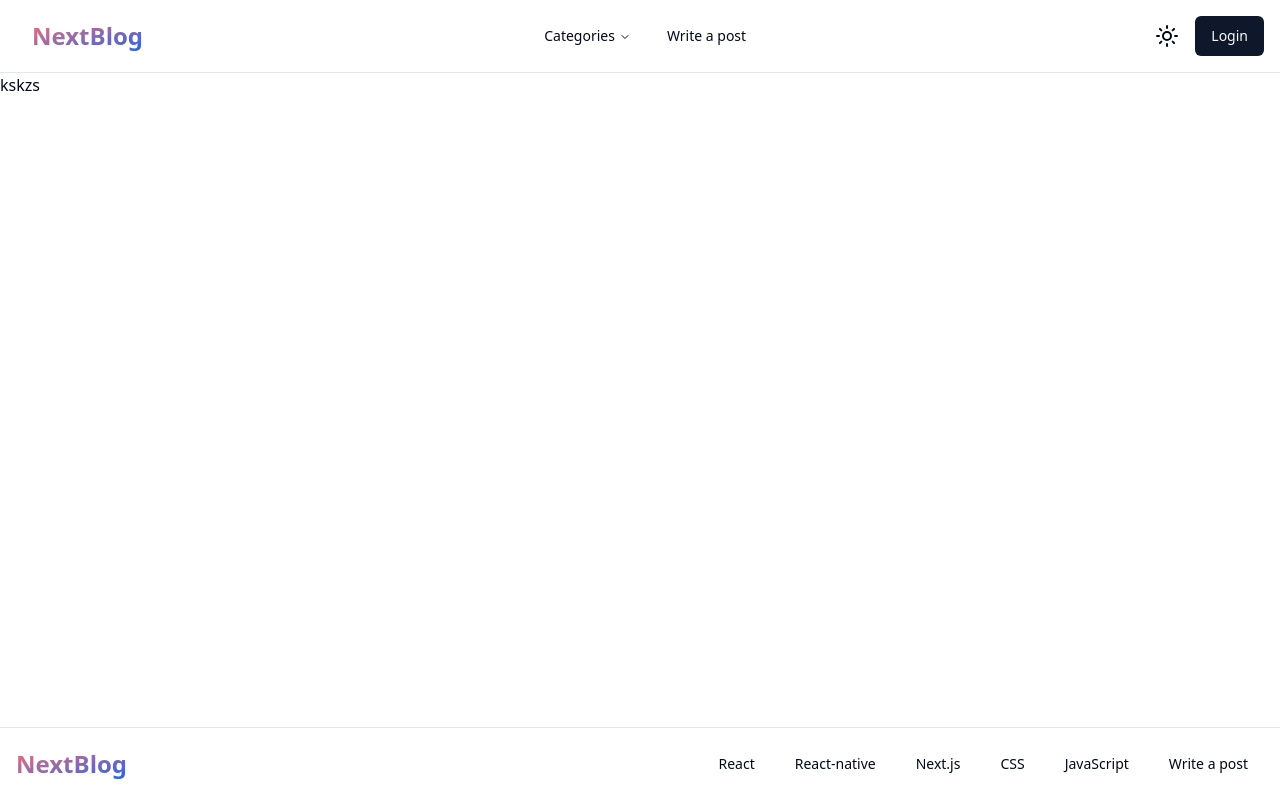
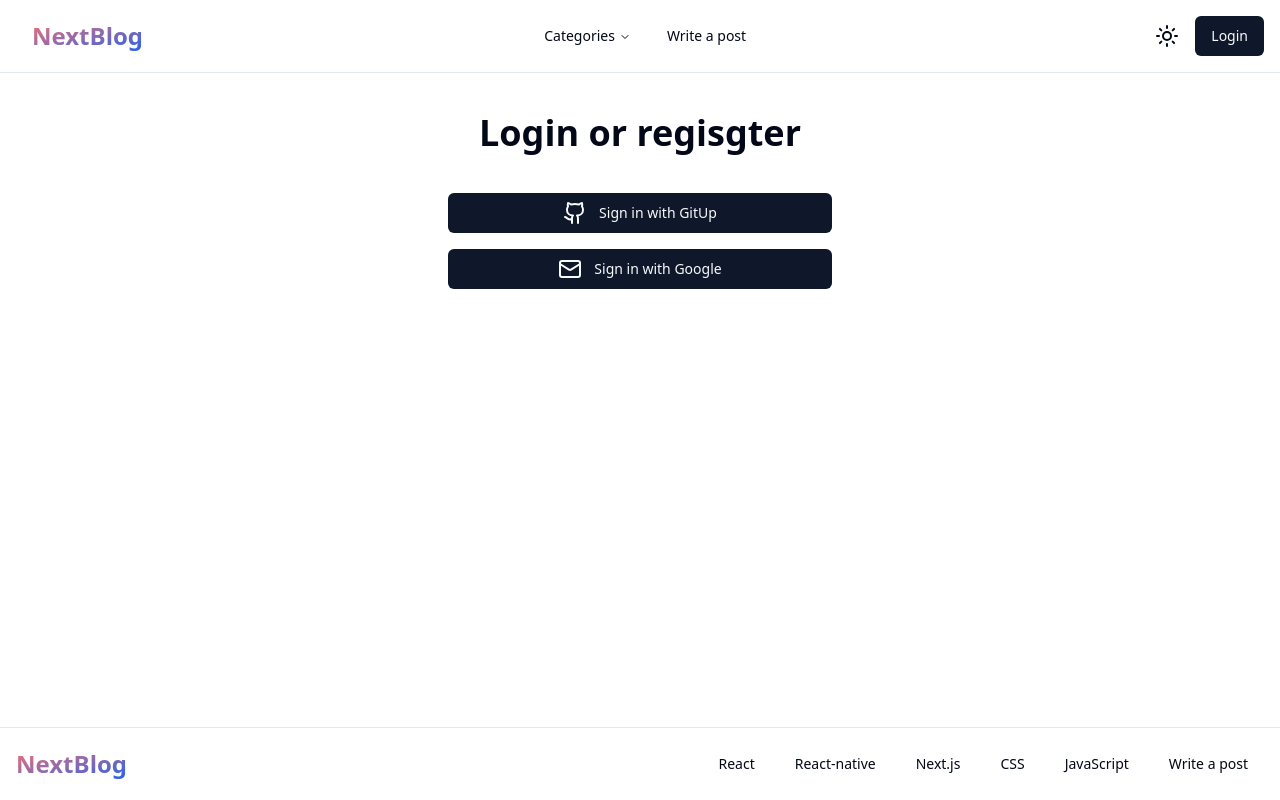
Before and after one commit to CyrilleTual/nextjs-blog, a Next.js app: page /login in a window 1280 px wide. Built offline with nearby package versions, Linux system fonts and the light colour scheme.

Commit message:
front ok

```diff
--- a/app/categories/[slug]/page.tsx
+++ b/app/categories/[slug]/page.tsx
@@ -1,5 +1,6 @@
 import PageContainer from "@/components/page-container";
 import PostCard from "@/components/post-card";
+import PageTitle from "@/components/ui/page-title";
 import { POSTS } from "@/utils/posts";
 
 type Params = {
@@ -24,7 +25,7 @@ export default function Caterorypage({ params }: Params) {
      case "javascript":
        return "JavaScript";
      default:
-       return null; // or any default value you want
+       return ""; // or any default value you want
    }
  })();
 
@@ -36,7 +37,8 @@ export default function Caterorypage({ params }: Params) {
     <>
       {items && (
         <PageContainer>
-          <h1 className="text-center mt-2 ">{value}</h1>
+          <PageTitle title={value} />
+
           <div className="grid grid-cols-1 sm:grid-cols-2 md:grid-cols-3 lg:grid-cols-4 gap-2 mt-6">
             {items.map((post) => (
               <PostCard key={post.id} post={post} />
--- a/app/login/page.tsx
+++ b/app/login/page.tsx
@@ -1,10 +1,23 @@
 import PageContainer from '@/components/page-container'
+import PageTitle from '@/components/ui/page-title'
 import React from 'react'
+import { Button } from '@/components/ui/button'
+import { Github, Mail } from 'lucide-react'
 
 export default function LoginPage() {
   return (
-      <PageContainer>
-        <p>kskzs</p>
-      </PageContainer>
-  )
+    <PageContainer>
+      <PageTitle title="Login or regisgter" />
+      <div className="flex flex-col gap-4 max-w-sm mx-auto">
+        <Button>
+          <Github className="mr-3" />
+          Sign in with GitUp
+        </Button>
+        <Button>
+          <Mail className="mr-3" />
+          Sign in with Google
+        </Button>
+      </div>
+    </PageContainer>
+  );
 }
--- /dev/null
+++ b/components/ui/page-title.tsx
@@ -0,0 +1,3 @@
+export default function PageTitle({ title ="" }: { title: string  }) {
+  return <h1 className="text-4xl font-bold text-center my-10">{title}</h1>;
+}
```
